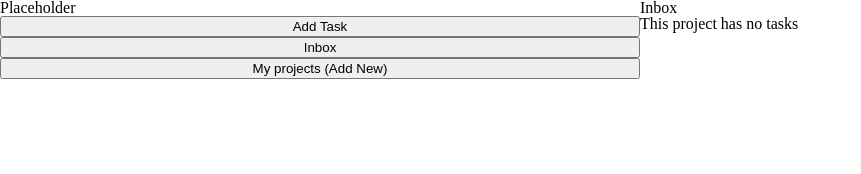
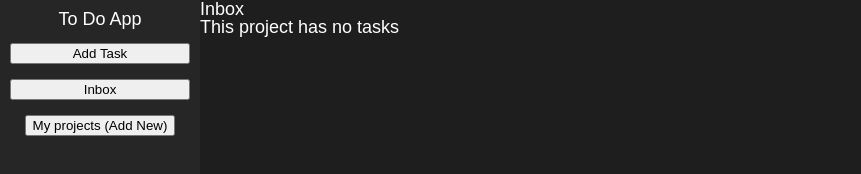
Before and after one commit to rzv12-09/todo-app, a website built with webpack: page src/template.html in a window 1280 px wide. Shown: the whole page, without its empty margins (0-861 px from the left). Built offline with nearby package versions, Linux system fonts and the light colour scheme.

Commit message:
style: adjust base layout and add page bg colors

```diff
--- a/src/modules/sidebarController.js
+++ b/src/modules/sidebarController.js
@@ -2,12 +2,14 @@ import ProjectController from "./projectController";
 import ModalController from "./modalController";
 import ContentController from "./contentController";
 
-const SidebarController = (()=>{
+const SidebarController = (() => {
     const sidebar = document.querySelector(".sidebar");
 
-    const render = ()=>{
+    const render = () => {
         const sidebarHeader = document.createElement("div");
-        sidebar.textContent = "Placeholder";
+        sidebar.textContent = "";
+
+        sidebarHeader.textContent = "To Do App";
 
         const addTaskBtn = document.createElement("button");
         addTaskBtn.id = "newTask";
@@ -27,8 +29,8 @@ const SidebarController = (()=>{
         myProjects.appendChild(myProjectsHeader)
 
         const projects = ProjectController.getProjects();
-        for(let project of projects){
-            if(project.getName() === "Inbox") continue;
+        for (let project of projects) {
+            if (project.getName() === "Inbox") continue;
 
             const projectButton = document.createElement("button");
             projectButton.textContent = project.getName();
@@ -43,15 +45,15 @@ const SidebarController = (()=>{
         sidebar.appendChild(myProjects)
     }
 
-    const bindEvents= () =>{
-        sidebar.addEventListener("click",(e)=>{
-            if(e.target.id === "newProject") {
+    const bindEvents = () => {
+        sidebar.addEventListener("click", (e) => {
+            if (e.target.id === "newProject") {
                 ModalController.handleNewProject();
             }
-            if(e.target.id === "newTask"){
+            if (e.target.id === "newTask") {
                 ModalController.handleNewTask();
             }
-            if(e.target.classList.contains("project")){
+            if (e.target.classList.contains("project")) {
                 const projectId = e.target.dataset.id;
                 ContentController.renderProjectTasks(ProjectController.findProjectById(projectId));
             }
--- a/src/style.css
+++ b/src/style.css
@@ -1,14 +1,41 @@
+* {
+    box-sizing: border-box;
+}
+
+html, body {
+    height: 100%;
+}
+
 body {
     display: flex;
+    font-family: sans-serif;
+    color: white;
+    width: 100%;
+    font-size: 18px;
 }
 
-body > div {
-    flex: 1;
+:root {
+    --content-bg-color: #1e1e1e;
+    --sidebar-bg-color: #262626;
 }
 
-.sidebar,
-.myProjects,
-.content {
+.sidebar {
     display: flex;
     flex-direction: column;
+    background-color: var(--sidebar-bg-color);
+    width: 200px;
+    height: 100vh;
+    position: sticky;
+    text-align: center;
+    top: 0;
+    padding: 10px;
+    gap: 15px;
 }
+
+
+
+.content {
+    background-color: var(--content-bg-color);
+    flex: 1;
+    overflow-y: auto;
+}
```
